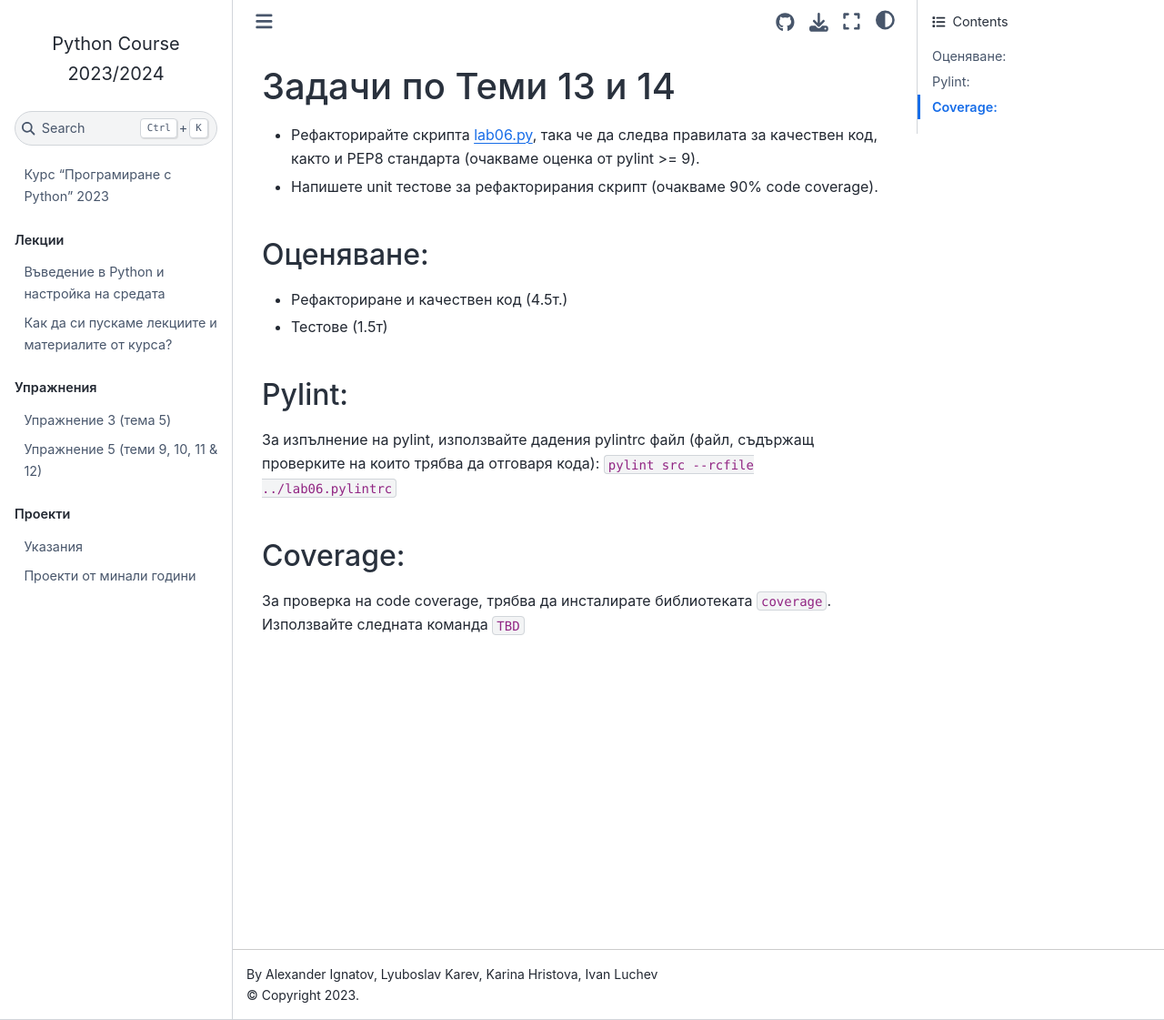
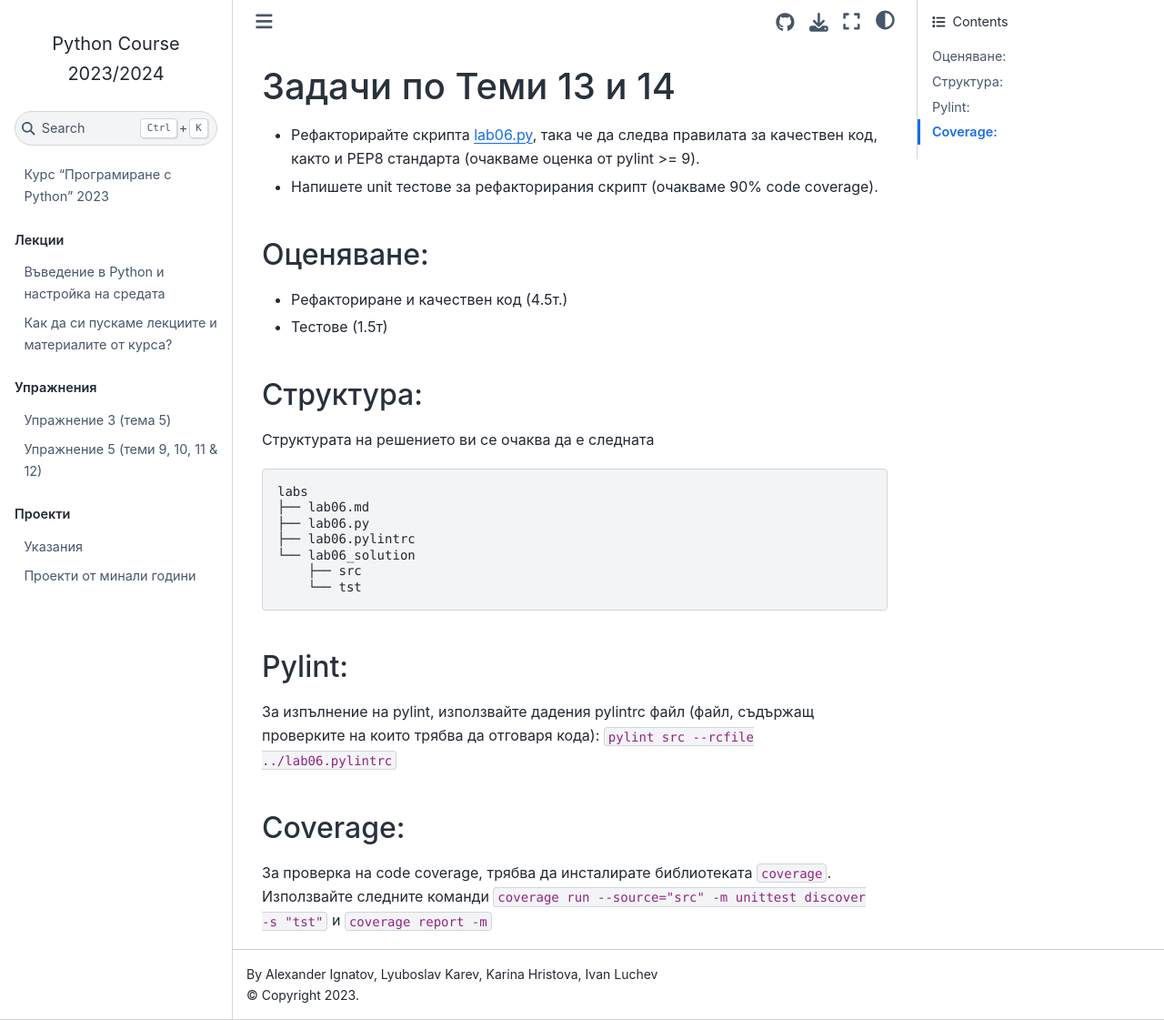
Before and after one commit to fmipython/PythonCourse2023, a Jupyter Book: the page built from labs/lab06.md, in a window 1280 px wide and 1121 px high. Shown: the whole window at 91% size. Built offline with Jupyter Book 1.0.4 settings and Sphinx 7.4.7 and the Sphinx Book theme 1.1.4, drawn with Linux system fonts in a browser that asks for light colours; pages that are not in the unit, such as notebooks, are missing from menus.

Commit message:
Updated Lab problem statement

````diff
--- a/labs/lab06.md
+++ b/labs/lab06.md
@@ -8,8 +8,22 @@
 - Рефакториране и качествен код (4.5т.)
 - Тестове (1.5т)
 
+## Структура:
+Структурата на решението ви се очаква да е следната
+
+```bash
+labs
+├── lab06.md
+├── lab06.py
+├── lab06.pylintrc
+└── lab06_solution
+    ├── src
+    └── tst
+```
+
+
 ## Pylint:
 За изпълнение на pylint, използвайте дадения pylintrc файл (файл, съдържащ проверките на които трябва да отговаря кода): `pylint src --rcfile ../lab06.pylintrc`
 
 ## Coverage:
-За проверка на code coverage, трябва да инсталирате библиотеката `coverage`. Използвайте следната команда `TBD`
+За проверка на code coverage, трябва да инсталирате библиотеката `coverage`. Използвайте следните команди `coverage run --source="src" -m unittest discover -s "tst"` и `coverage report -m`
````
